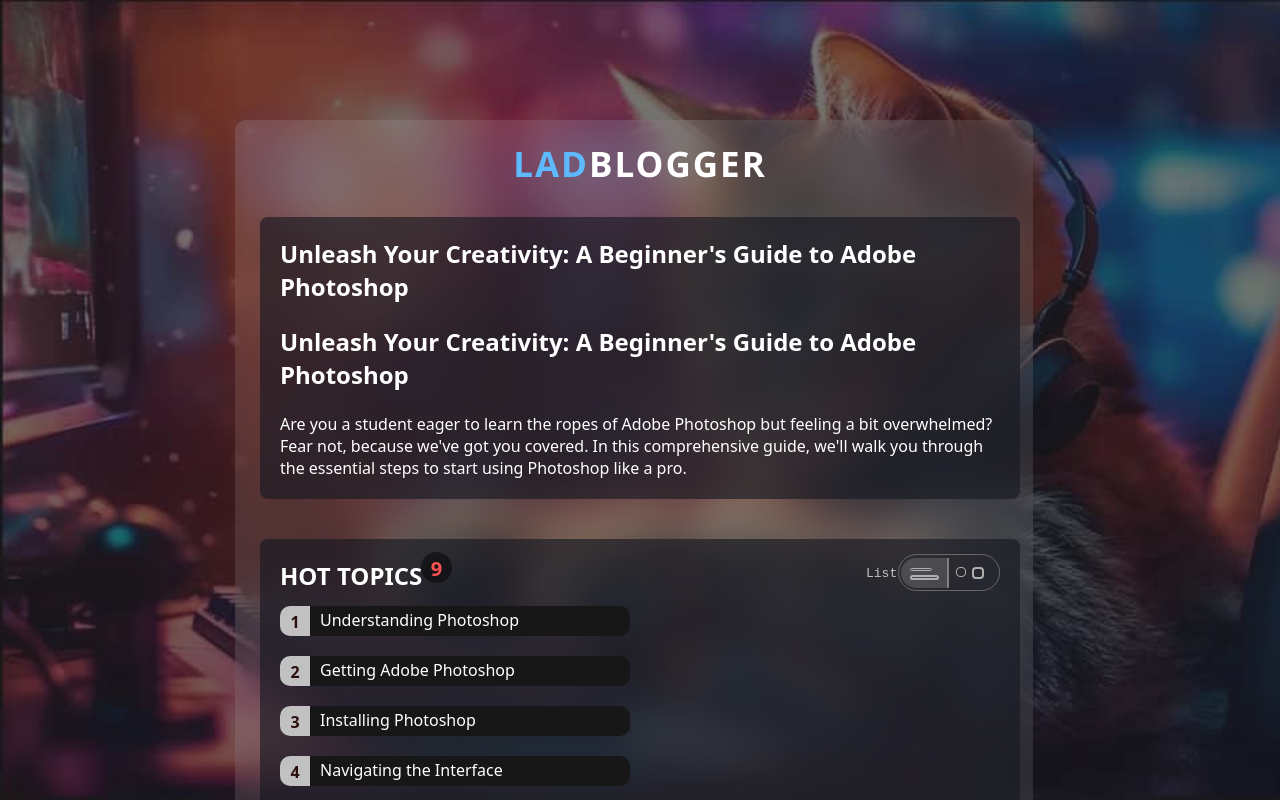
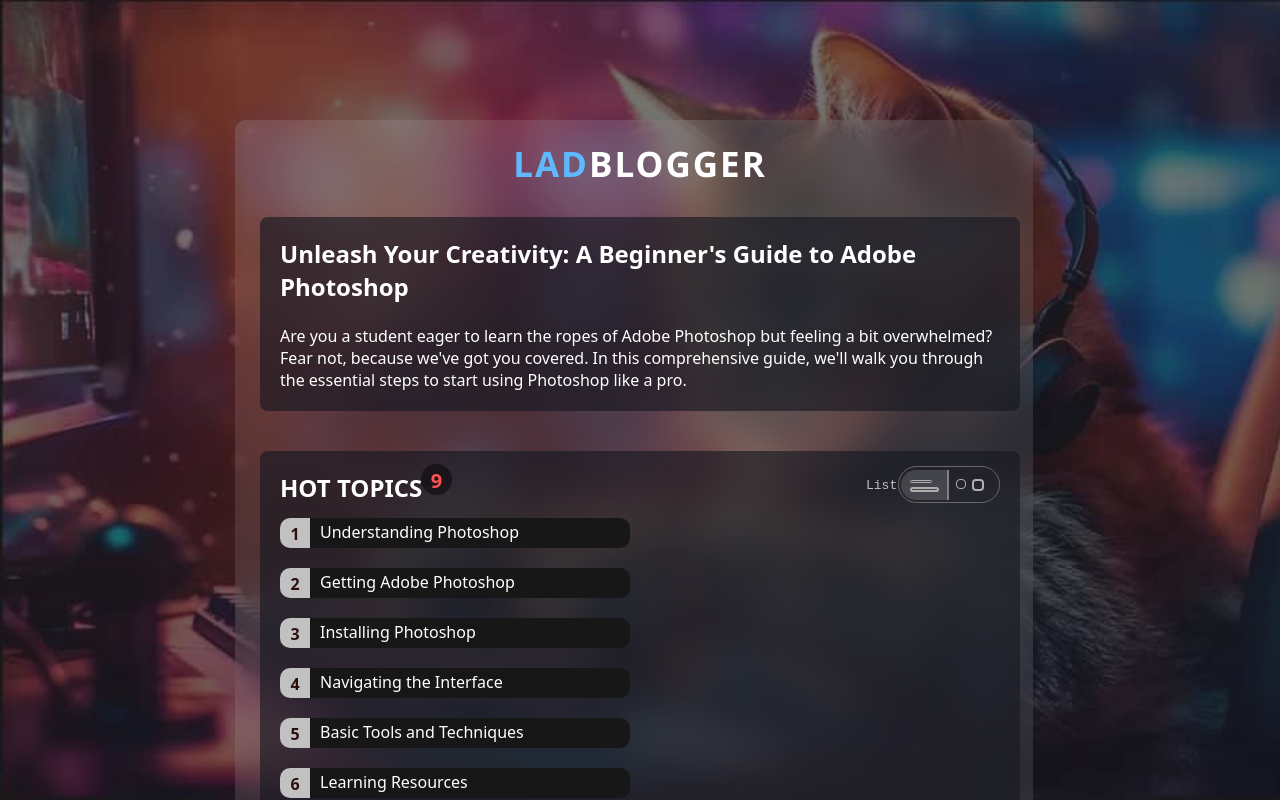
Before and after one commit to KatoIsa/Blog, a plain HTML site: page index.html in a window 1280 px wide. Drawn offline with Linux system fonts and the light colour scheme.

Commit message:
UI UPDATE

```diff
--- a/index.html
+++ b/index.html
@@ -17,8 +17,6 @@
                     <p><a href="#"></a></p>
                 </header>
                 <section id="library-introduction">
-                    <h2>Unleash Your Creativity: A Beginner's Guide to Adobe
-                        Photoshop</h2><br>
                     <h2>Unleash Your Creativity: A Beginner's Guide to Adobe
                         Photoshop</h2><br>
                     <p>
--- a/js/main.js
+++ b/js/main.js
@@ -14,8 +14,8 @@
         ]
 
         // render cards onto the html page
-        for (i = 0; i <= cardData.length; i++) {
-            if (!cardData[i]) return
+        for (i = 0; i < cardData.length; i++) {
+            // if (!cardData[i]) return
             const card = _.HTMLcreate('div');
             _.addClass(card, 'card');
             card.innerHTML = `
@@ -58,17 +58,15 @@
         const topicNumber = document.querySelector('.topicNumber');
         topicNumber.innerText = cardNumber;
 
-        for (i = 0; i <= cards.length; i++) {
+        for (i = 0; i < cards.length; i++) {
             // add numbering to the topics ....
 
-            if (cards[i]) {
                 const numberingDiv = document.createElement('div');
                 numberingDiv.classList.add('numberingDiv');
 
                 numberingDiv.innerHTML = i + 1;
                 // cards[i].append(numberingDiv);
                 cards[i].appendChild(numberingDiv)
-            }
         }
 
     },
```
